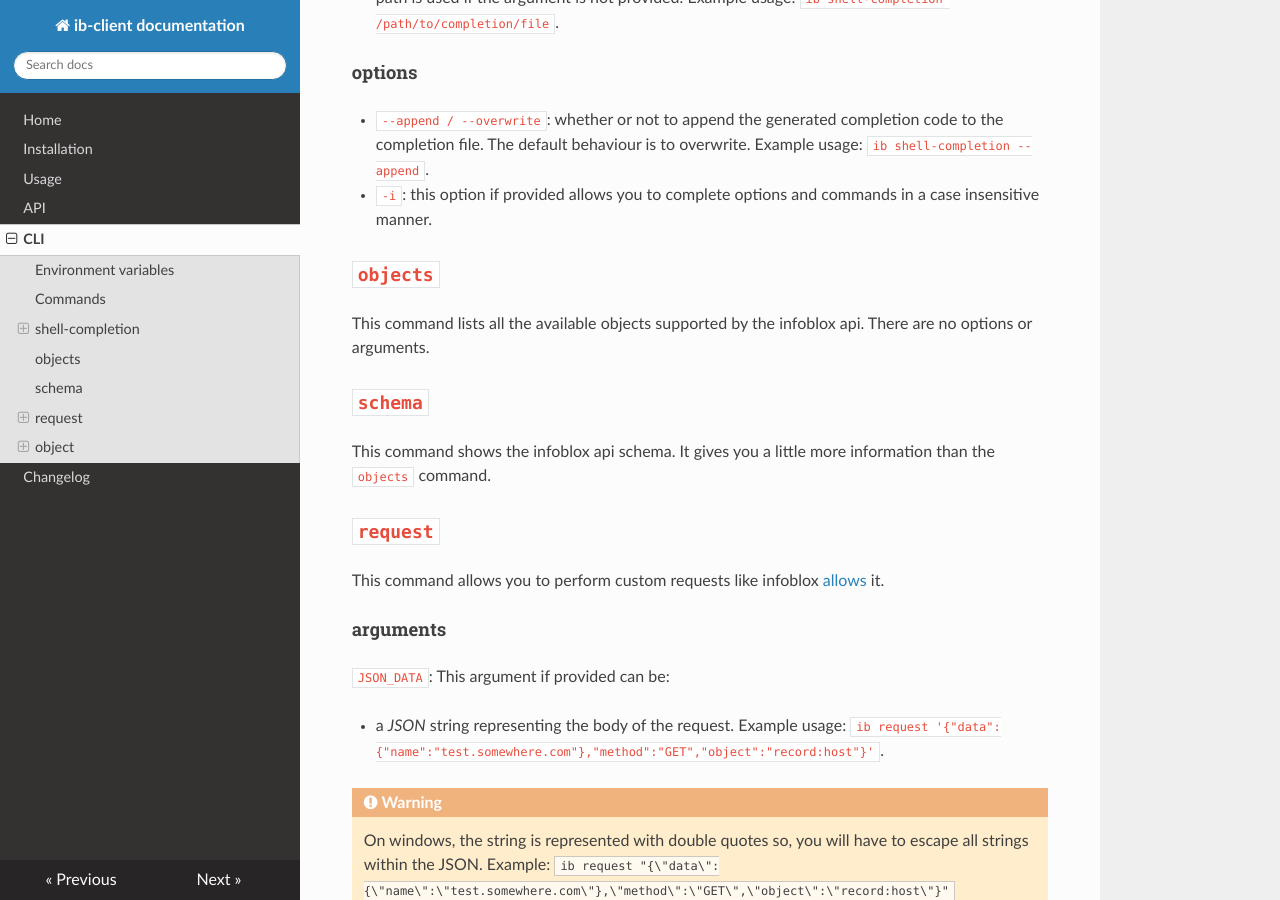
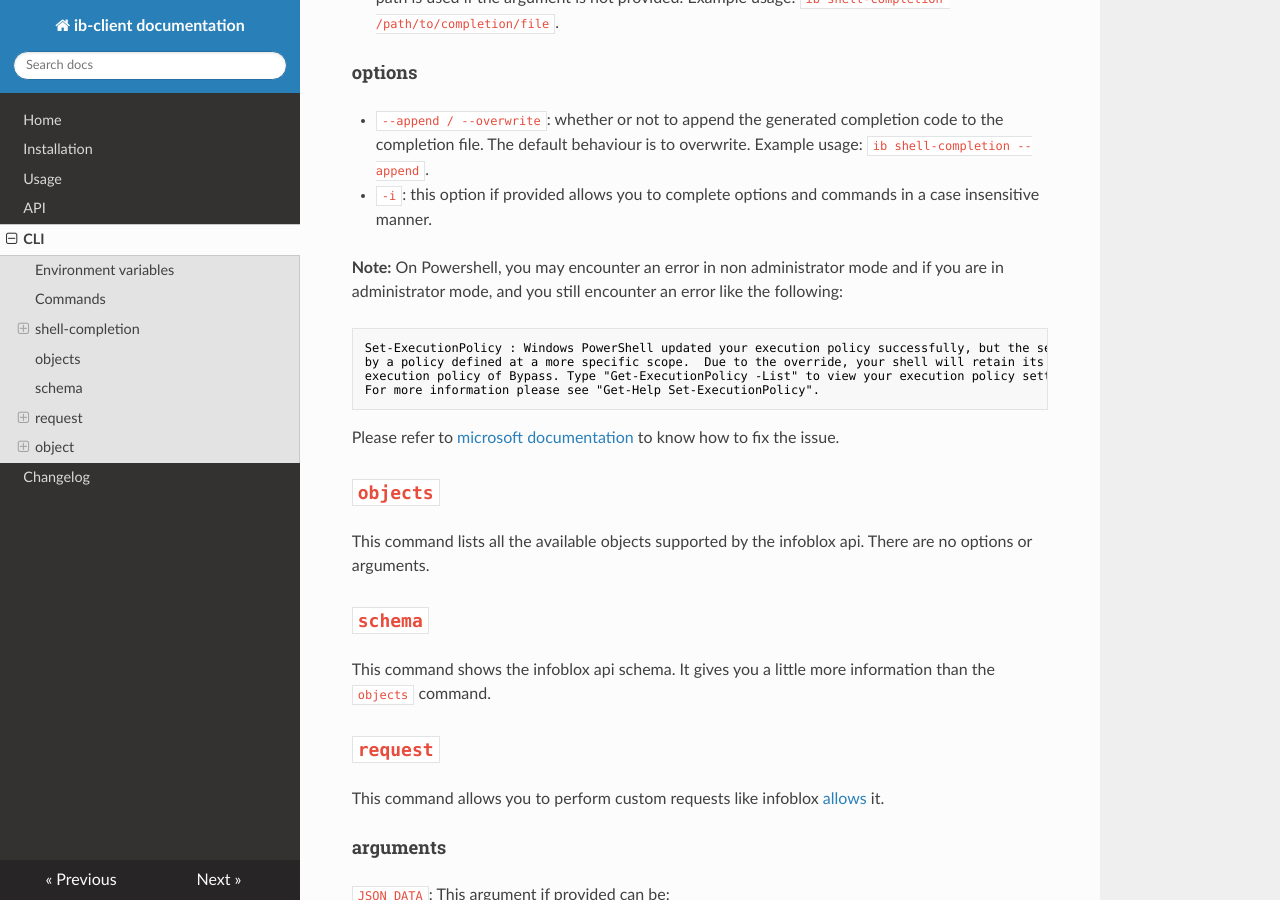
Before and after one commit to lewoudar/ib_client, an MkDocs documentation site: the page built from docs/cli.md, in a window 1280 px wide and 900 px high, scrolled down 2277 px. Built offline with MkDocs 1.6.1, drawn with Linux system fonts in a browser that asks for light colours; nearby versions of some CDN libraries.

Commit message:
docs(README and CLI): updated shell-completion command documentation

````diff
--- a/docs/cli.md
+++ b/docs/cli.md
@@ -73,6 +73,18 @@ the argument is not provided. Example usage: `ib shell-completion /path/to/compl
 - `--append / --overwrite`: whether or not to append the generated completion code to the completion file. The
 default behaviour is to overwrite. Example usage: `ib shell-completion --append`.
 - `-i`: this option if provided allows you to complete options and commands in a case insensitive manner.
+
+**Note:** On Powershell, you may encounter an error in non administrator mode and if you are in administrator mode,
+and you still encounter an error like the following:
+
+```console
+Set-ExecutionPolicy : Windows PowerShell updated your execution policy successfully, but the setting is overridden
+by a policy defined at a more specific scope.  Due to the override, your shell will retain its current effective
+execution policy of Bypass. Type "Get-ExecutionPolicy -List" to view your execution policy settings.
+For more information please see "Get-Help Set-ExecutionPolicy".
+```
+
+Please refer to [microsoft documentation](http://go.microsoft.com/fwlink/?LinkId=821719) to know how to fix the issue.
 
 ## `objects`
 
````
Also changed, not shown: README.md (+2 -2 lines).
